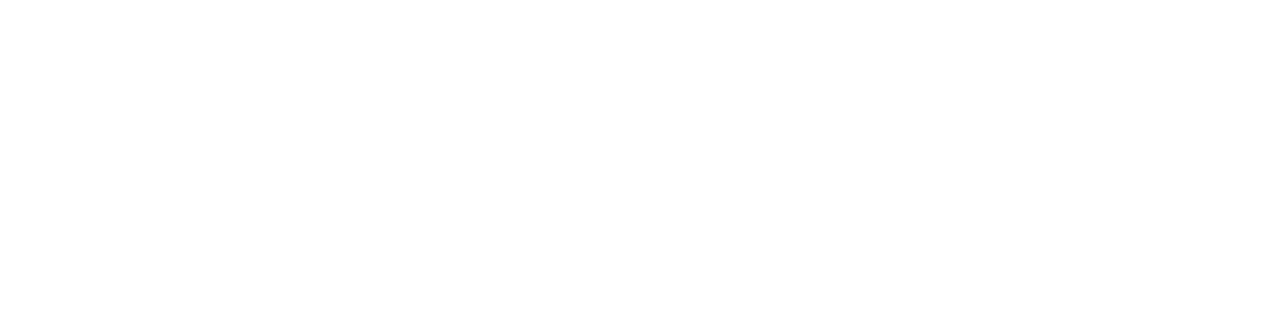
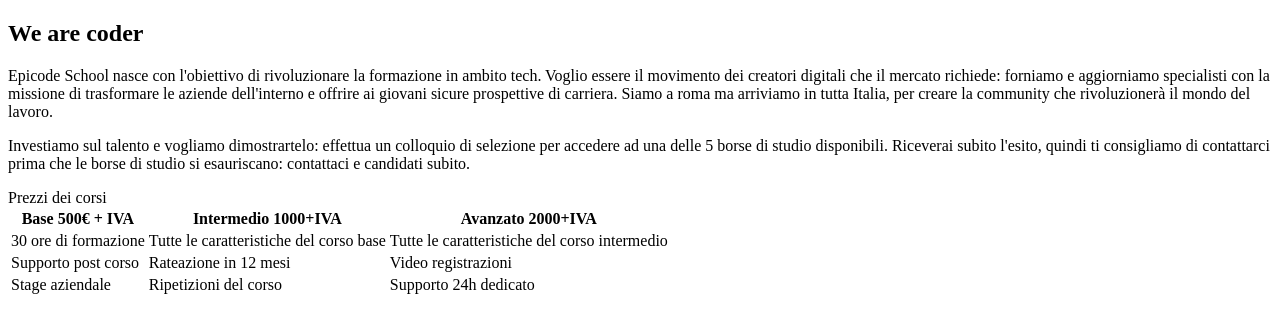
Before and after one commit to gigijeskai/u1-w2-d5-test-venerd-, a plain HTML site: page chi-siamo.html in a window 1280 px wide. Drawn offline with Linux system fonts and the light colour scheme.

Commit message:
formattazione html chi siamo

```diff
--- a/chi-siamo.html
+++ b/chi-siamo.html
@@ -1,16 +1,59 @@
 <!DOCTYPE html>
 <html lang="it">
+  <head>
+    <meta charset="UTF-8" />
+    <meta name="viewport" content="width=device-width,initial-scale=1" />
+    <meta name="description" content="Epicode School: il punto di partenza per la tua professione di Developer." />
+    <title>Epicode - Formazione Web Developer</title>
+  </head>
 
-<head>
-  <meta charset="UTF-8">
-  <meta name="viewport" content="width=device-width,initial-scale=1">
-  <meta name="description" content="">
-  <title></title>
-</head>
-
-<body>
-
-
-</body>
-
+  <body>
+    <div id="container">
+      <main>
+        <section>
+          <h2>We are coder</h2>
+          <p>
+            Epicode School nasce con l'obiettivo di rivoluzionare la formazione in ambito tech. Voglio essere il movimento dei creatori digitali che il mercato richiede: forniamo e aggiorniamo
+            specialisti con la missione di trasformare le aziende dell'interno e offrire ai giovani sicure prospettive di carriera. Siamo a roma ma arriviamo in tutta Italia, per creare la community
+            che rivoluzionerà il mondo del lavoro.
+          </p>
+          <p>
+            Investiamo sul talento e vogliamo dimostrartelo: effettua un colloquio di selezione per accedere ad una delle 5 borse di studio disponibili. Riceverai subito l'esito, quindi ti consigliamo
+            di contattarci prima che le borse di studio si esauriscano: contattaci e candidati subito.
+          </p>
+        </section>
+        <section>
+          <caption>
+            Prezzi dei corsi
+          </caption>
+          <table>
+            <thead>
+              <tr>
+                <th>Base 500€ + IVA</th>
+                <th>Intermedio 1000+IVA</th>
+                <th>Avanzato 2000+IVA</th>
+              </tr>
+            </thead>
+            <tbody>
+              <tr>
+                <td>30 ore di formazione</td>
+                <td>Tutte le caratteristiche del corso base</td>
+                <td>Tutte le caratteristiche del corso intermedio</td>
+              </tr>
+              <tr>
+                <td>Supporto post corso</td>
+                <td>Rateazione in 12 mesi</td>
+                <td>Video registrazioni</td>
+              </tr>
+              <tr>
+                <td>Stage aziendale</td>
+                <td>Ripetizioni del corso</td>
+                <td>Supporto 24h dedicato</td>
+              </tr>
+            </tbody>
+          </table>
+        </section>
+      </main>
+    </div>
+  </body>
 </html>
```
